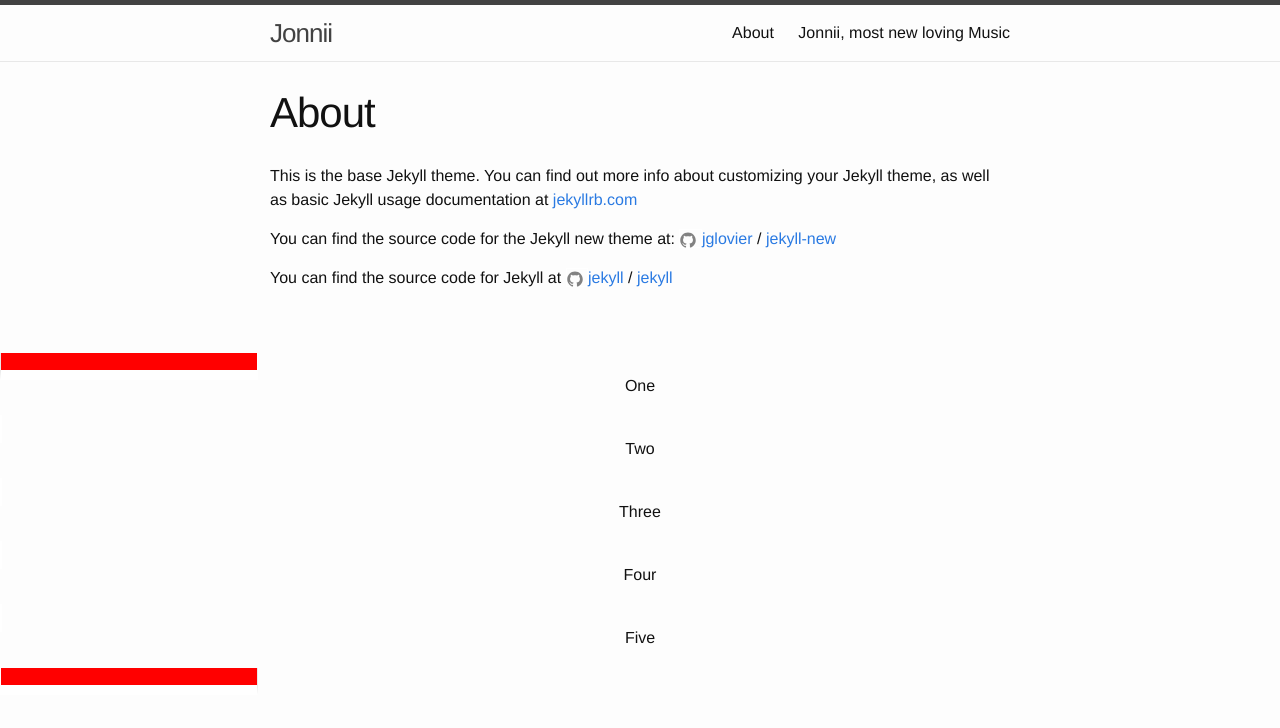
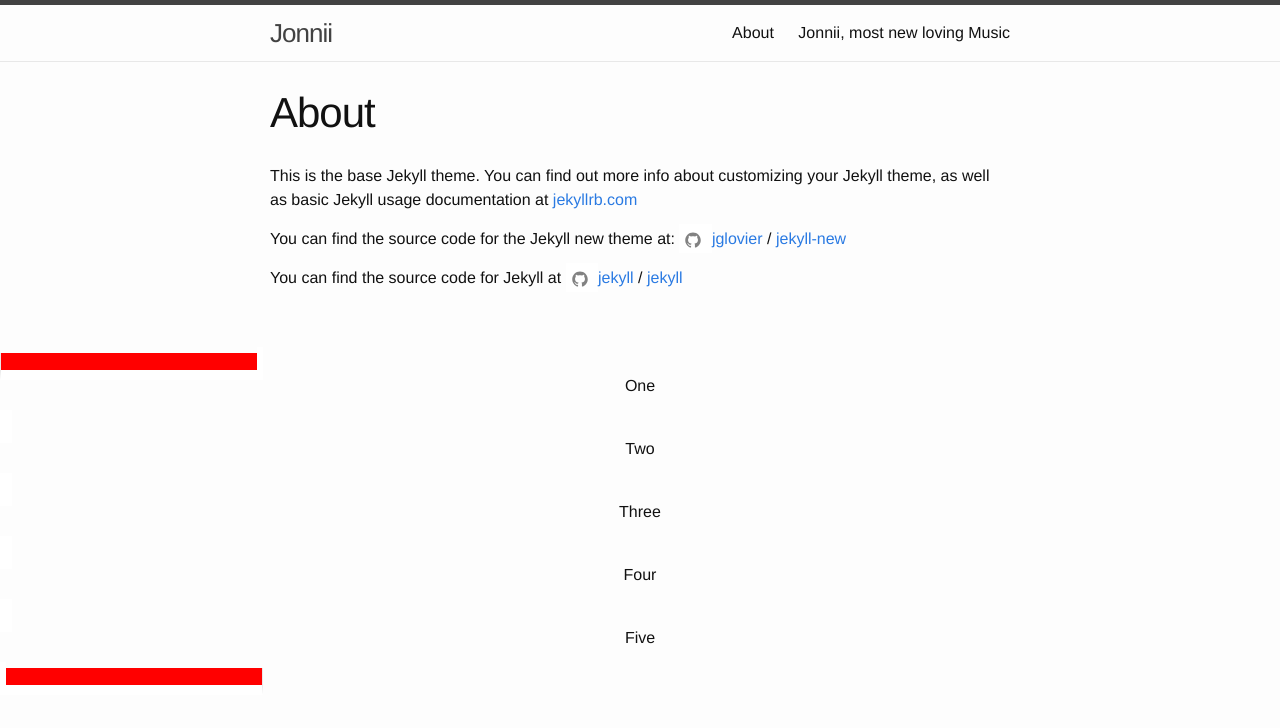
Before and after one commit to ValleHD/ValleHD.github.io, a Jekyll site: the page built from about.md, in a window 1280 px wide. Shown: the top 728 px of the page. Built offline with Jekyll 4.4.1, drawn with Linux system fonts in a browser that asks for light colours.

Commit message:
Update _layout.scss

```diff
--- a/_sass/_layout.scss
+++ b/_sass/_layout.scss
@@ -110,10 +110,11 @@
 }
 
 .icon {
+    width: 30px;
     display: inline;
-    beckground-color: #FFFFFF;
+    background-color: #FFFFFF;
     border: 1px solid #FFFFFF;
-    margin: 0 auto;
+    padding: 5px;
 }
 
 
```
